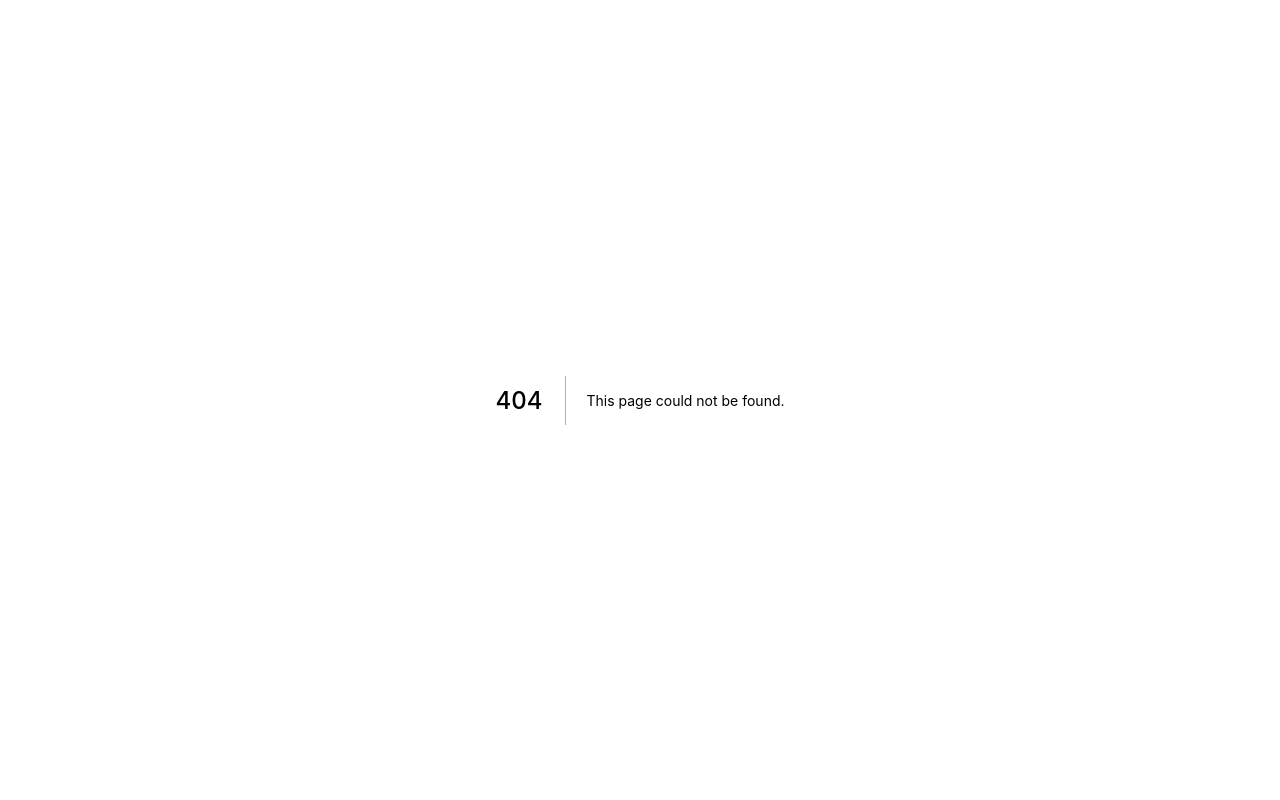
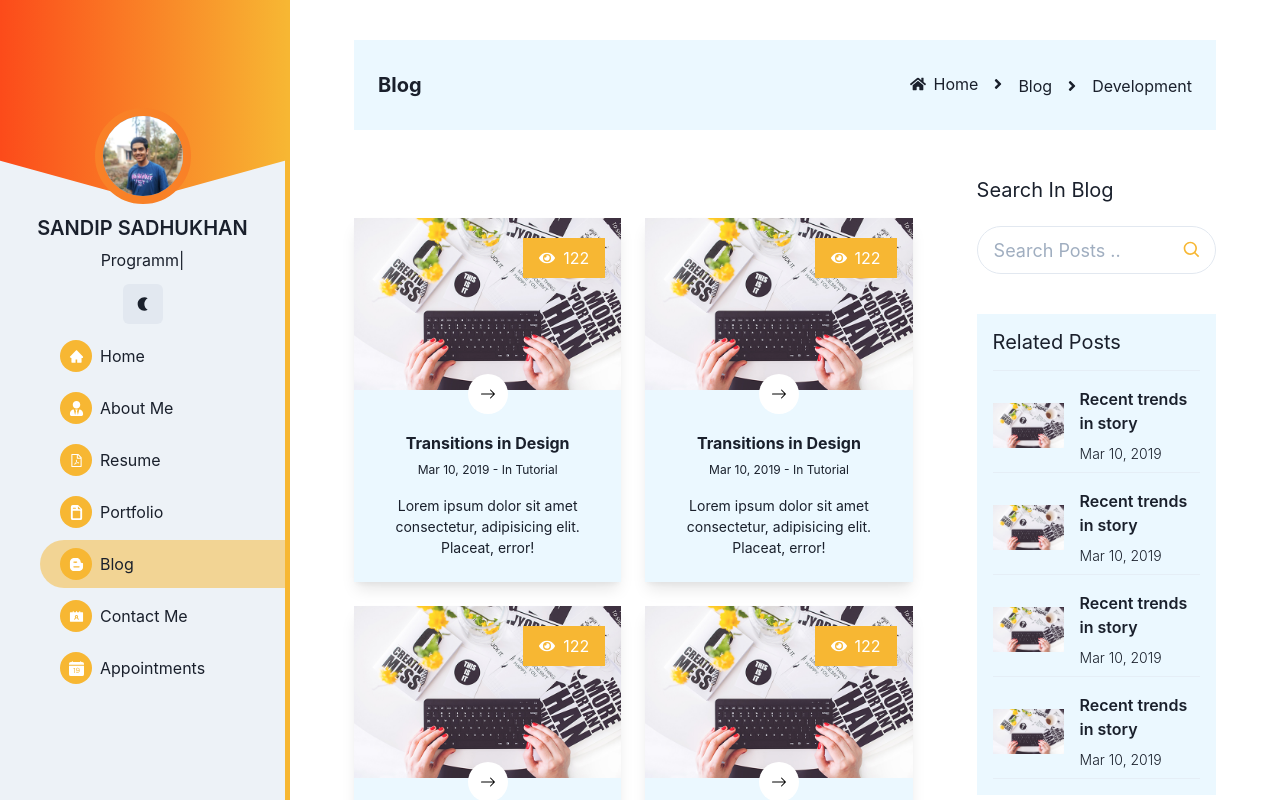
Before and after one commit to sandip-sadhukhan/7resume, a Next.js app in the folder frontend/: page /1/blog/search/1 in a window 1280 px wide. Before the commit this address had no page. Built offline with nearby package versions, Linux system fonts and the light colour scheme.

Commit message:
blog search page & blog category page added

```diff
--- a/frontend/components/profile/sections/blog/BlogRightSideBar.tsx
+++ b/frontend/components/profile/sections/blog/BlogRightSideBar.tsx
@@ -1,17 +1,8 @@
-import {
-  Divider,
-  Heading,
-  IconButton,
-  Input,
-  InputGroup,
-  InputRightElement,
-  useColorModeValue,
-  VStack,
-} from "@chakra-ui/react"
+import { Divider, Heading, useColorModeValue, VStack } from "@chakra-ui/react"
 import React from "react"
-import { BiSearch } from "react-icons/bi"
 import BlogTrailerGroup from "./BlogTrailerGroup"
 import CategoryListItem from "./CategoryListItem"
+import SearchBox from "./SearchBox"
 import TagGroup from "./TagGroup"
 
 interface BlogRightSideBarProps {
@@ -29,28 +20,8 @@ const BlogRightSideBar: React.FC<BlogRightSideBarProps> = (
   return (
     <VStack as="aside" flex={3} align="start" spacing={10}>
       {/* Search Blog */}
-      <VStack w="full" align="start" spacing={6}>
-        <Heading fontWeight={400} size="md">
-          Search In Blog
-        </Heading>
-        <InputGroup size="lg">
-          <Input
-            type="text"
-            placeholder="Search Posts .."
-            rounded="full"
-            color={grayText}
-          />
-          <InputRightElement>
-            <IconButton
-              aria-label="Search Btn"
-              onClick={() => alert("searched")}
-              variant="ghost"
-            >
-              <BiSearch fontSize={20} color={secondaryColor} />
-            </IconButton>
-          </InputRightElement>
-        </InputGroup>
-      </VStack>
+      <SearchBox grayText={grayText} secondaryColor={secondaryColor} />
+
       {/* Related Post */}
       <BlogTrailerGroup
         grayBackground={grayBackground}
--- /dev/null
+++ b/frontend/components/profile/sections/blog/SearchBlogSection.tsx
@@ -0,0 +1,130 @@
+import { HStack, SimpleGrid, useColorModeValue, VStack } from "@chakra-ui/react"
+import { useRouter } from "next/router"
+import React from "react"
+import { BreadcrumbType } from "../../../../types/profile"
+import HeadingBreadcrumb from "../portfolio/HeadingBreadcrumb"
+import BlogGrid from "./BlogGrid"
+import BlogRightSideBar from "./BlogRightSideBar"
+
+const SearchBlogSection = () => {
+  const router = useRouter()
+  const username = router.query.username as string
+
+  const secondaryColor = useColorModeValue("#f7b733", "#00c6ff")
+  const grayBackground = useColorModeValue("blue.50", "gray.700")
+  const grayText = useColorModeValue("gray.600", "gray.300")
+
+  const portfolioBreadCrumbList: BreadcrumbType[] = [
+    {
+      text: "Blog",
+      link: `/${username}/blog`,
+    },
+    {
+      text: "Development",
+      link: `/${username}/blog/category/development`,
+    },
+  ]
+
+  return (
+    <VStack
+      align="start"
+      justifyContent="center"
+      pt={[5, 5, 5, 10, 10]}
+      px={[3, 5, 5, 16, 16]}
+      w="full"
+    >
+      {/* Heading & Breadcrumb */}
+      <HeadingBreadcrumb
+        grayBackground={grayBackground}
+        homePageLink={`/${username}`}
+        breadcrumbList={portfolioBreadCrumbList}
+        title="Blog"
+      />
+
+      <HStack
+        py={[5, 5, 5, 8, 10]}
+        w="full"
+        spacing={[0, 0, 0, 6, 6]}
+        align="start"
+        flexDir={["column", "column", "column", "row", "row"]}
+        gap={10}
+      >
+        {/* Blogs Grids */}
+        <SimpleGrid columns={[1, 1, 1, 2, 2]} py={10} spacing={6} flex={7}>
+          <BlogGrid
+            grayBackground={grayBackground}
+            secondaryColor={secondaryColor}
+            bannerImg="/blog-img.jpg"
+            link={`/${username}/blog/post/hello`}
+            viewCount={122}
+            title="Transitions in Design"
+            date="Mar 10, 2019"
+            category="Tutorial"
+            categoryLink="#"
+            description="Lorem ipsum dolor sit amet consectetur, adipisicing elit. Placeat, error!"
+          />
+
+          <BlogGrid
+            grayBackground={grayBackground}
+            secondaryColor={secondaryColor}
+            bannerImg="/blog-img.jpg"
+            link={`/${username}/blog/post/hello`}
+            viewCount={122}
+            title="Transitions in Design"
+            date="Mar 10, 2019"
+            category="Tutorial"
+            categoryLink="#"
+            description="Lorem ipsum dolor sit amet consectetur, adipisicing elit. Placeat, error!"
+          />
+
+          <BlogGrid
+            grayBackground={grayBackground}
+            secondaryColor={secondaryColor}
+            bannerImg="/blog-img.jpg"
+            link={`/${username}/blog/post/hello`}
+            viewCount={122}
+            title="Transitions in Design"
+            date="Mar 10, 2019"
+            category="Tutorial"
+            categoryLink="#"
+            description="Lorem ipsum dolor sit amet consectetur, adipisicing elit. Placeat, error!"
+          />
+
+          <BlogGrid
+            grayBackground={grayBackground}
+            secondaryColor={secondaryColor}
+            bannerImg="/blog-img.jpg"
+            link={`/${username}/blog/post/hello`}
+            viewCount={122}
+            title="Transitions in Design"
+            date="Mar 10, 2019"
+            category="Tutorial"
+            categoryLink="#"
+            description="Lorem ipsum dolor sit amet consectetur, adipisicing elit. Placeat, error!"
+          />
+          <BlogGrid
+            grayBackground={grayBackground}
+            secondaryColor={secondaryColor}
+            bannerImg="/blog-img.jpg"
+            link={`/${username}/blog/post/hello`}
+            viewCount={122}
+            title="Transitions in Design"
+            date="Mar 10, 2019"
+            category="Tutorial"
+            categoryLink="#"
+            description="Lorem ipsum dolor sit amet consectetur, adipisicing elit. Placeat, error!"
+          />
+        </SimpleGrid>
+
+        {/* Sidebar */}
+        <BlogRightSideBar
+          grayBackground={grayBackground}
+          grayText={grayText}
+          secondaryColor={secondaryColor}
+        />
+      </HStack>
+    </VStack>
+  )
+}
+
+export default SearchBlogSection
--- /dev/null
+++ b/frontend/components/profile/sections/blog/SearchBox.tsx
@@ -0,0 +1,59 @@
+import {
+  Heading,
+  IconButton,
+  Input,
+  InputGroup,
+  InputRightElement,
+  VStack,
+} from "@chakra-ui/react"
+import { useRouter } from "next/router"
+import React, { useState, ChangeEvent } from "react"
+import { BiSearch } from "react-icons/bi"
+
+interface SearchBoxProps {
+  grayText: string
+  secondaryColor: string
+}
+
+const SearchBox: React.FC<SearchBoxProps> = (props: SearchBoxProps) => {
+  const { grayText, secondaryColor } = props
+  const [searchText, setSearchText] = useState("")
+
+  const router = useRouter()
+  const username = router.query.username as string
+
+  const onSearch = (e: React.FormEvent<HTMLElement>) => {
+    e.preventDefault()
+    router.push(`/${username}/blog/search/${searchText}`)
+  }
+
+  return (
+    <VStack w="full" align="start" spacing={6}>
+      <Heading fontWeight={400} size="md">
+        Search In Blog
+      </Heading>
+      <form onSubmit={onSearch}>
+        <InputGroup size="lg">
+          <Input
+            type="text"
+            placeholder="Search Posts .."
+            rounded="full"
+            color={grayText}
+            onChange={(e: ChangeEvent<HTMLInputElement>) =>
+              setSearchText(e.target.value)
+            }
+            value={searchText}
+            minLength={3}
+          />
+          <InputRightElement>
+            <IconButton aria-label="Search Btn" type="submit" variant="ghost">
+              <BiSearch fontSize={20} color={secondaryColor} />
+            </IconButton>
+          </InputRightElement>
+        </InputGroup>
+      </form>
+    </VStack>
+  )
+}
+
+export default SearchBox
--- a/frontend/components/profile/sections/blog/index.tsx
+++ b/frontend/components/profile/sections/blog/index.tsx
@@ -38,7 +38,7 @@ const BlogSection = () => {
           grayBackground={grayBackground}
           secondaryColor={secondaryColor}
           bannerImg="/blog-img.jpg"
-          link={`/${username}/blog/hello`}
+          link={`/${username}/blog/post/hello`}
           viewCount={122}
           title="Transitions in Design"
           date="Mar 10, 2019"
--- a/frontend/pages/[username]/blog/[slug].tsx
+++ b/frontend/pages/[username]/blog/post/[slug].tsx
@@ -1,6 +1,6 @@
 import React from "react"
-import Layout from "../../../components/profile/Layout"
-import SingleBlog from "../../../components/profile/sections/blog/SingleBlog"
+import Layout from "../../../../components/profile/Layout"
+import SingleBlog from "../../../../components/profile/sections/blog/SingleBlog"
 
 const BlogPost = () => {
   return (
--- /dev/null
+++ b/frontend/pages/[username]/blog/search/[query].tsx
@@ -0,0 +1,13 @@
+import React from "react"
+import Layout from "../../../../components/profile/Layout"
+import SearchBlogSection from "../../../../components/profile/sections/blog/SearchBlogSection"
+
+const BlogSearch = () => {
+  return (
+    <Layout>
+      <SearchBlogSection />
+    </Layout>
+  )
+}
+
+export default BlogSearch
--- a/frontend/pages/_app.tsx
+++ b/frontend/pages/_app.tsx
@@ -1,6 +1,9 @@
 import type { AppProps } from "next/app"
 import { ChakraProvider } from "@chakra-ui/react"
 import "../styles/globals.css"
+
+import React from "react"
+React.useLayoutEffect = React.useEffect
 
 function MyApp({ Component, pageProps }: AppProps) {
   return (
```
Also changed, not shown: frontend/pages/[username]/blog/category/[slug].tsx (added, +13 -0 lines).
